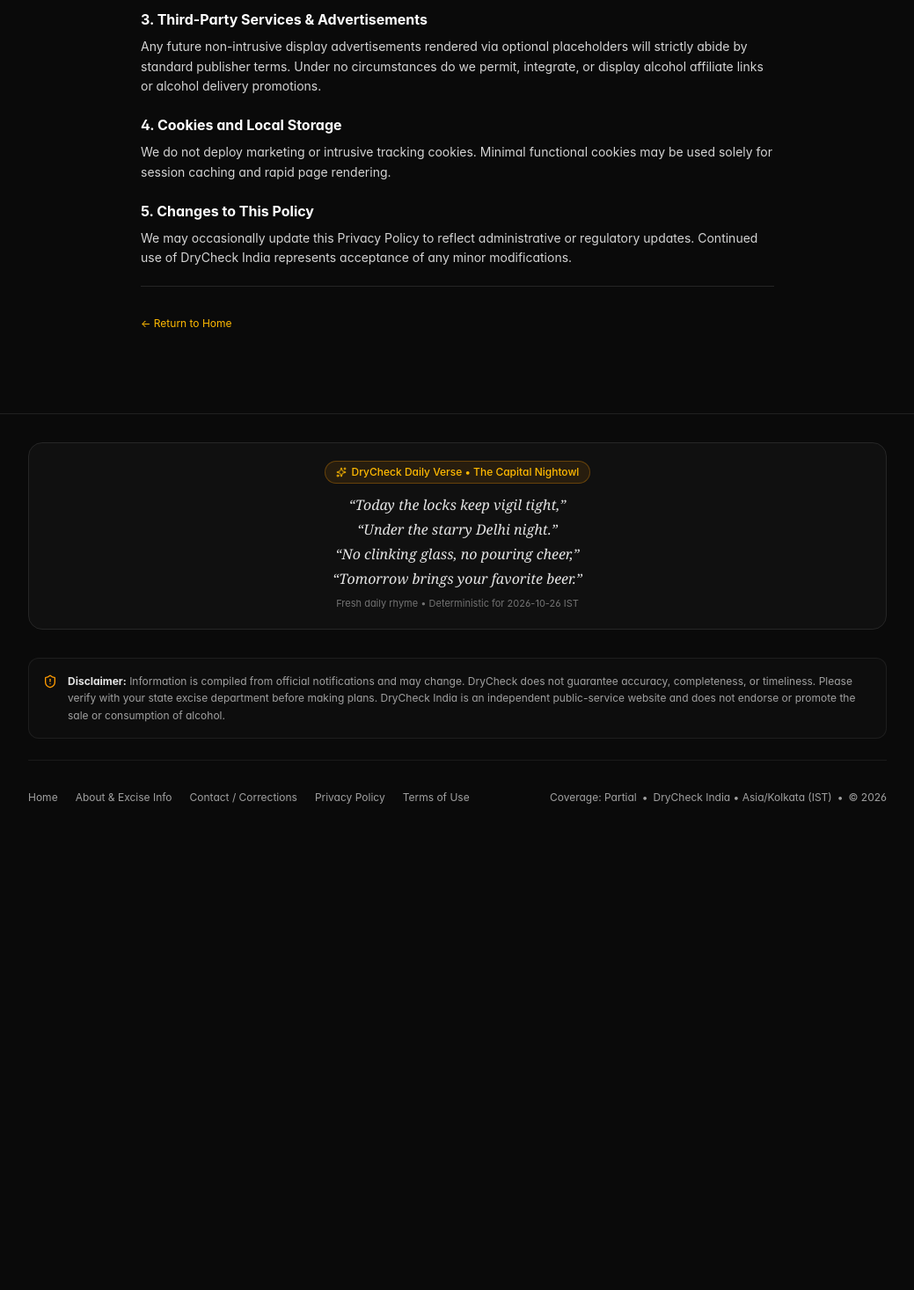
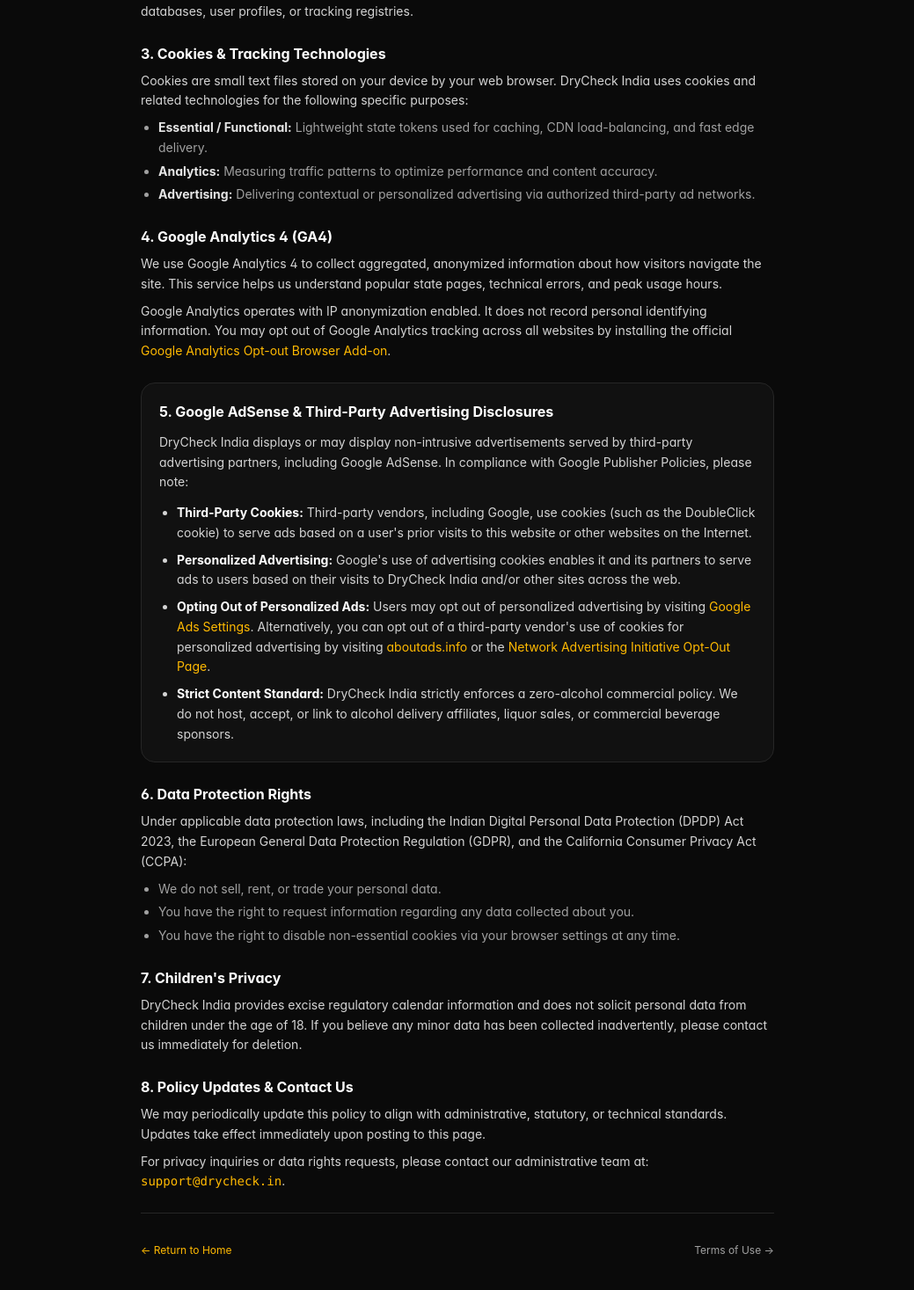
Before and after one commit to sanketnaman/drycheckindia, a Next.js app: page /privacy-policy in a window 1280 px wide. Shown: the part 503-1970 px from the top of the page at 88% size, without its empty margins (120-1159 px from the left). Before the commit the page ends 1480 px from the top, so only its background shows below. Built offline with nearby package versions, Linux system fonts and the light colour scheme; no server answers.

Commit message:
docs(legal): update privacy policy for Google AdSense and GA4 compliance

```diff
--- a/app/privacy-policy/page.tsx
+++ b/app/privacy-policy/page.tsx
@@ -5,7 +5,8 @@ const SITE_URL = 'https://drycheck.in';
 
 export const metadata: Metadata = {
   title: 'Privacy Policy | DryCheck India',
-  description: 'Privacy policy for DryCheck India. We do not track personal identifying information.',
+  description:
+    'Privacy Policy for DryCheck India. Details on cookie usage, Google Analytics, Google AdSense advertising disclosures, and user rights.',
   alternates: {
     canonical: `${SITE_URL}/privacy-policy`,
   },
@@ -26,48 +27,147 @@ export default function PrivacyPolicyPage() {
         </p>
       </div>
 
-      <div className="space-y-5 text-xs sm:text-sm text-neutral-300 leading-relaxed">
+      <div className="space-y-6 text-xs sm:text-sm text-neutral-300 leading-relaxed">
         <section className="space-y-2">
-          <h2 className="text-base font-bold text-white">1. Information We Collect</h2>
+          <h2 className="text-base font-bold text-white">1. Overview &amp; Information We Collect</h2>
           <p>
-            DryCheck India is built with privacy by default. We do not require account registration, login credentials, or personal tracking. When you access the website, standard anonymous server logs (such as request timestamps and general device headers) may be generated for reliability and performance monitoring.
+            DryCheck India (accessible via <code>https://drycheck.in</code>) is an independent public information platform. We do not require visitors to register an account, provide names, phone numbers, or enter payment details.
+          </p>
+          <p>
+            When you visit the site, standard non-identifying server logs (such as HTTP request headers, browser user agent, referring URL, and approximate timestamp) are automatically processed by our edge infrastructure (Cloudflare) strictly for routing, security, and caching.
           </p>
         </section>
 
         <section className="space-y-2">
           <h2 className="text-base font-bold text-white">2. Geolocation &amp; State Selection</h2>
           <p>
-            State selections and searches are handled entirely client-side or through clean URL routes (e.g., <code>/india/maharashtra</code>). We do not record or store your precise GPS coordinates.
+            State selections and searches are handled client-side or through clean URL routes (e.g., <code>/india/maharashtra</code>). We do not request, track, or store your precise GPS coordinates.
           </p>
           <p>
-            If you choose to use the optional location feature, your approximate region (derived from the hosting platform&apos;s edge headers such as Vercel <code>request.geo</code> or Cloudflare <code>request.cf</code>) is used only to suggest a state on the current page. This information is kept in component state for the current page view only — it is not stored in localStorage, cookies, server logs, or any database.
+            If you use our location features, your approximate region (inferred from edge networking headers) is used ephemerally in component state to suggest your relevant state calendar. It is never written to permanent databases, user profiles, or tracking registries.
           </p>
         </section>
 
         <section className="space-y-2">
-          <h2 className="text-base font-bold text-white">3. Third-Party Services &amp; Advertisements</h2>
+          <h2 className="text-base font-bold text-white">3. Cookies &amp; Tracking Technologies</h2>
           <p>
-            Any future non-intrusive display advertisements rendered via optional placeholders will strictly abide by standard publisher terms. Under no circumstances do we permit, integrate, or display alcohol affiliate links or alcohol delivery promotions.
+            Cookies are small text files stored on your device by your web browser. DryCheck India uses cookies and related technologies for the following specific purposes:
+          </p>
+          <ul className="list-disc pl-5 space-y-1 text-neutral-400">
+            <li>
+              <strong className="text-neutral-200">Essential / Functional:</strong> Lightweight state tokens used for caching, CDN load-balancing, and fast edge delivery.
+            </li>
+            <li>
+              <strong className="text-neutral-200">Analytics:</strong> Measuring traffic patterns to optimize performance and content accuracy.
+            </li>
+            <li>
+              <strong className="text-neutral-200">Advertising:</strong> Delivering contextual or personalized advertising via authorized third-party ad networks.
+            </li>
+          </ul>
+        </section>
+
+        <section className="space-y-2">
+          <h2 className="text-base font-bold text-white">4. Google Analytics 4 (GA4)</h2>
+          <p>
+            We use Google Analytics 4 to collect aggregated, anonymized information about how visitors navigate the site. This service helps us understand popular state pages, technical errors, and peak usage hours.
+          </p>
+          <p>
+            Google Analytics operates with IP anonymization enabled. It does not record personal identifying information. You may opt out of Google Analytics tracking across all websites by installing the official{' '}
+            <a
+              href="https://tools.google.com/dlpage/gaoptout"
+              target="_blank"
+              rel="noopener noreferrer"
+              className="text-amber-400 hover:underline"
+            >
+              Google Analytics Opt-out Browser Add-on
+            </a>.
+          </p>
+        </section>
+
+        <section className="space-y-3 rounded-2xl border border-neutral-800 bg-neutral-900/60 p-4 sm:p-5">
+          <h2 className="text-base font-bold text-white">5. Google AdSense &amp; Third-Party Advertising Disclosures</h2>
+          <p>
+            DryCheck India displays or may display non-intrusive advertisements served by third-party advertising partners, including Google AdSense. In compliance with Google Publisher Policies, please note:
+          </p>
+          <ul className="list-disc pl-5 space-y-2 text-neutral-300">
+            <li>
+              <strong className="text-white">Third-Party Cookies:</strong> Third-party vendors, including Google, use cookies (such as the DoubleClick cookie) to serve ads based on a user&apos;s prior visits to this website or other websites on the Internet.
+            </li>
+            <li>
+              <strong className="text-white">Personalized Advertising:</strong> Google&apos;s use of advertising cookies enables it and its partners to serve ads to users based on their visits to DryCheck India and/or other sites across the web.
+            </li>
+            <li>
+              <strong className="text-white">Opting Out of Personalized Ads:</strong> Users may opt out of personalized advertising by visiting{' '}
+              <a
+                href="https://www.google.com/settings/ads"
+                target="_blank"
+                rel="noopener noreferrer"
+                className="text-amber-400 hover:underline"
+              >
+                Google Ads Settings
+              </a>. Alternatively, you can opt out of a third-party vendor&apos;s use of cookies for personalized advertising by visiting{' '}
+              <a
+                href="https://www.aboutads.info/choices/"
+                target="_blank"
+                rel="noopener noreferrer"
+                className="text-amber-400 hover:underline"
+              >
+                aboutads.info
+              </a>{' '}
+              or the{' '}
+              <a
+                href="https://optout.networkadvertising.org/"
+                target="_blank"
+                rel="noopener noreferrer"
+                className="text-amber-400 hover:underline"
+              >
+                Network Advertising Initiative Opt-Out Page
+              </a>.
+            </li>
+            <li>
+              <strong className="text-white">Strict Content Standard:</strong> DryCheck India strictly enforces a zero-alcohol commercial policy. We do not host, accept, or link to alcohol delivery affiliates, liquor sales, or commercial beverage sponsors.
+            </li>
+          </ul>
+        </section>
+
+        <section className="space-y-2">
+          <h2 className="text-base font-bold text-white">6. Data Protection Rights</h2>
+          <p>
+            Under applicable data protection laws, including the Indian Digital Personal Data Protection (DPDP) Act 2023, the European General Data Protection Regulation (GDPR), and the California Consumer Privacy Act (CCPA):
+          </p>
+          <ul className="list-disc pl-5 space-y-1 text-neutral-400">
+            <li>We do not sell, rent, or trade your personal data.</li>
+            <li>You have the right to request information regarding any data collected about you.</li>
+            <li>You have the right to disable non-essential cookies via your browser settings at any time.</li>
+          </ul>
+        </section>
+
+        <section className="space-y-2">
+          <h2 className="text-base font-bold text-white">7. Children&apos;s Privacy</h2>
+          <p>
+            DryCheck India provides excise regulatory calendar information and does not solicit personal data from children under the age of 18. If you believe any minor data has been collected inadvertently, please contact us immediately for deletion.
           </p>
         </section>
 
         <section className="space-y-2">
-          <h2 className="text-base font-bold text-white">4. Cookies and Local Storage</h2>
+          <h2 className="text-base font-bold text-white">8. Policy Updates &amp; Contact Us</h2>
           <p>
-            We do not deploy marketing or intrusive tracking cookies. Minimal functional cookies may be used solely for session caching and rapid page rendering.
+            We may periodically update this policy to align with administrative, statutory, or technical standards. Updates take effect immediately upon posting to this page.
+          </p>
+          <p>
+            For privacy inquiries or data rights requests, please contact our administrative team at:{' '}
+            <a href="mailto:support@drycheck.in" className="text-amber-400 hover:underline font-mono">
+              support@drycheck.in
+            </a>.
           </p>
         </section>
 
-        <section className="space-y-2">
-          <h2 className="text-base font-bold text-white">5. Changes to This Policy</h2>
-          <p>
-            We may occasionally update this Privacy Policy to reflect administrative or regulatory updates. Continued use of DryCheck India represents acceptance of any minor modifications.
-          </p>
-        </section>
-
-        <div className="pt-5 border-t border-neutral-800 text-xs text-neutral-400">
+        <div className="pt-5 border-t border-neutral-800 text-xs text-neutral-400 flex items-center justify-between">
           <Link href="/" className="text-amber-400 hover:underline min-h-[44px] inline-flex items-center">
             &larr; Return to Home
+          </Link>
+          <Link href="/terms" className="text-neutral-400 hover:text-white min-h-[44px] inline-flex items-center">
+            Terms of Use &rarr;
           </Link>
         </div>
       </div>
```
